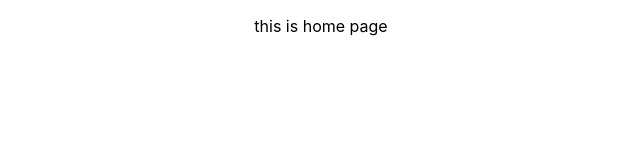
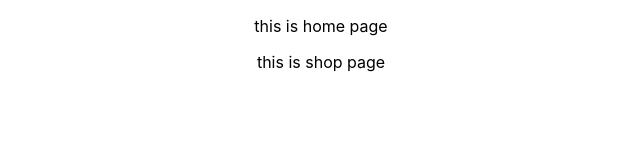
Before and after one commit to revanthkumaar/internet-bit-project, a React (Create React App) app: page / in a window 1280 px wide. Shown: the top 160 px of the page, without its empty margins (319-959 px from the left). Built offline with nearby package versions, Linux system fonts and the light colour scheme.

Commit message:
shop page created
shop page

```diff
--- a/src/App.js
+++ b/src/App.js
@@ -1,11 +1,12 @@
 import logo from './logo.svg';
 import './App.css';
 import HomePage from './pages/home-page/home-page.component'
-
+import ShopPage from './pages/shop-page/shop-page.component'
 function App() {
   return (
     <div className="App">
       <HomePage/>
+      <ShopPage/>
     </div>
   );
 }
--- a/src/pages/shop-page/shop-page.component.js
+++ b/src/pages/shop-page/shop-page.component.js
@@ -1 +1,15 @@
 import React from 'react';
+import './shop-page.styles.css'
+
+const ShopPage = () => {
+    return (
+
+        <div className="homepage">
+        <p>this is shop page</p>
+    </div>
+
+    )
+
+}
+
+export default ShopPage;
```
